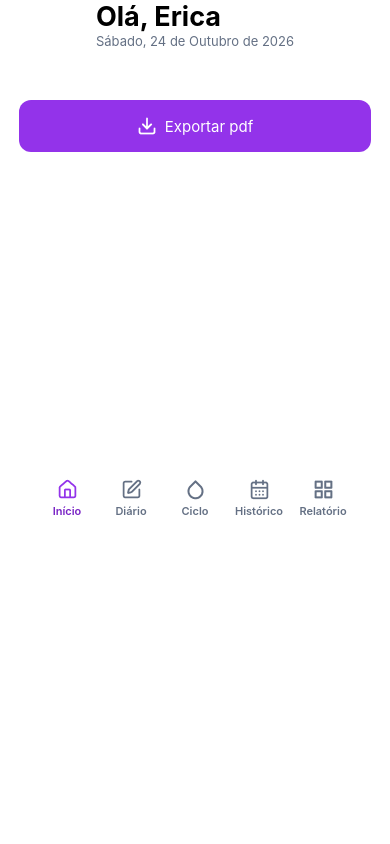
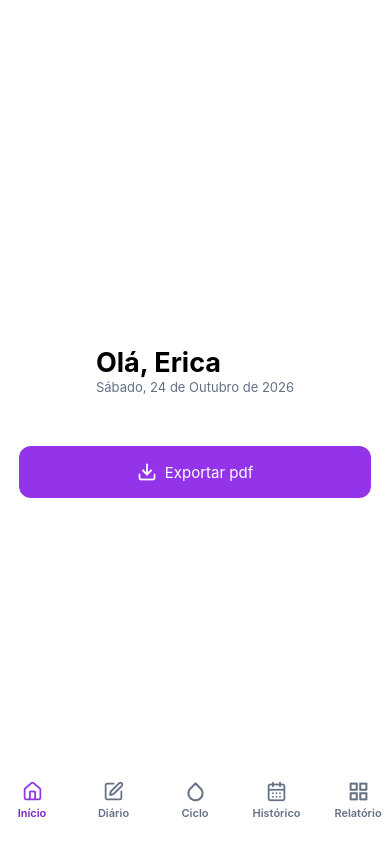
Before and after one commit to ericaabxx/auraHealth, a React Native app: screen / in a window 390 px wide. Built offline with nearby package versions, Linux system fonts and the light colour scheme.

Commit message:
feat: ajustes BottomNavigation

```diff
--- a/src/components/BottomNavigation/index.js
+++ b/src/components/BottomNavigation/index.js
@@ -27,11 +27,19 @@ function BottomNavigation(){
 
 const styles = StyleSheet.create({
     container: {
-       flex: 1,
-       height: 64,
-       justifyContent: 'space-between',
-       alignItems: 'center',
-       flexDirection: 'row'
+    position: 'absolute', //permite que a barra fique sobre o conteúdo.
+    bottom: 0, //posiciona a barra no rodapé.
+    left: 0, //fazem a largura acompanhar a tela.
+    right: 0, //fazem a largura acompanhar a tela.
+
+    height: 88,
+    justifyContent: 'space-between',
+    alignItems: 'center',
+    flexDirection: 'row',
+
+    backgroundColor: '#FFFFFF',
+    zIndex: 1, //a barra tende a ficar na frente de componentes com valores menores, dentro das regras de empilhamento do layout.
+    elevation: 5, // elevação maior, geralmente com uma sombra mais perceptível.
     }
 })
 
```
Also changed, not shown: App.js (+1 -6 lines), src/assets/img/droplet-purble.png.
